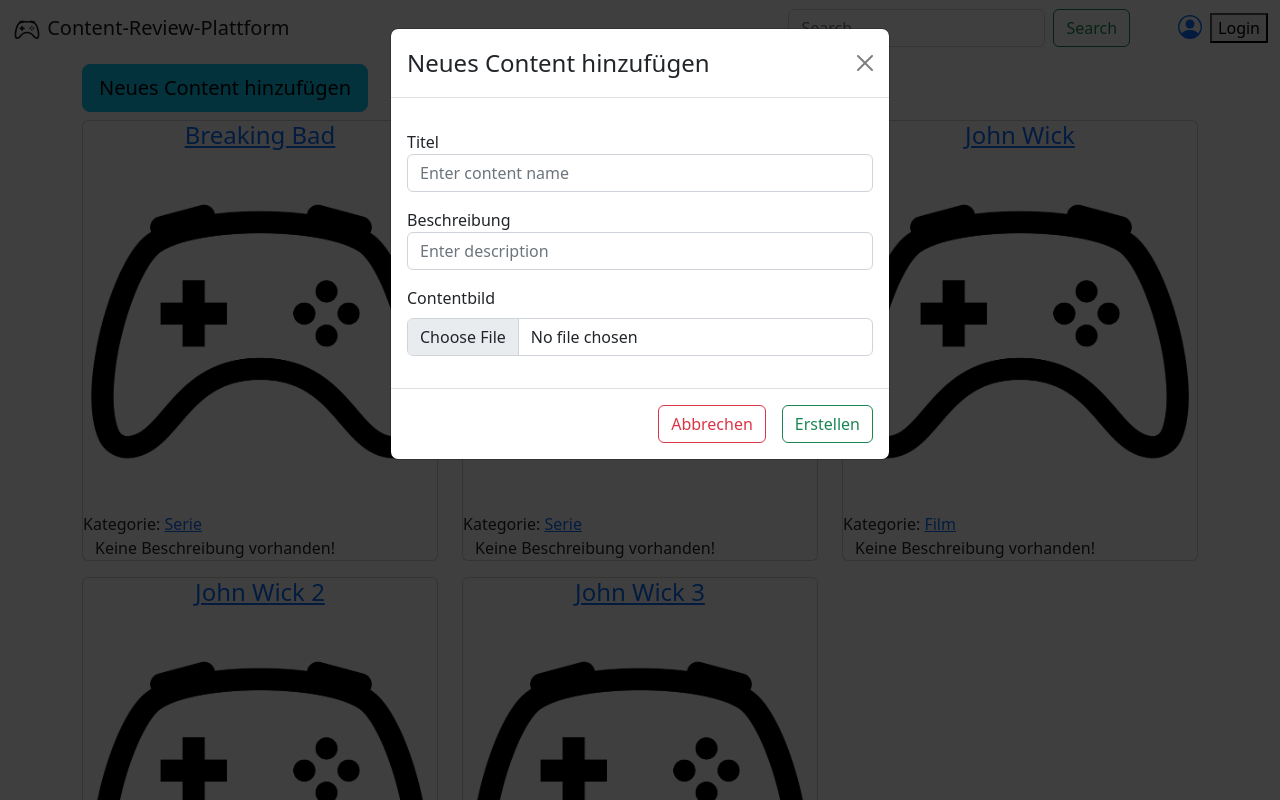
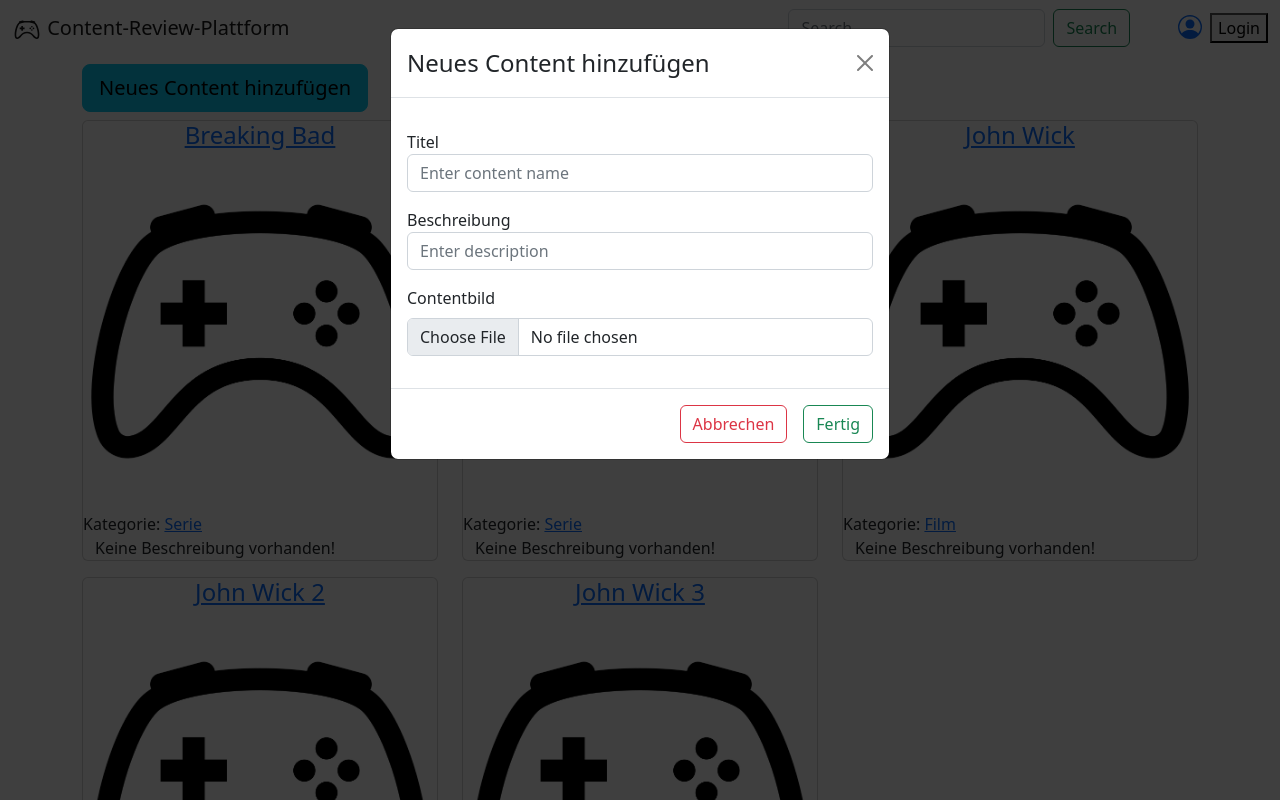
Before and after one commit to dtwach/swt-projekt-grp-5, a PHP site: page /content_overview.php in a window 1280 px wide, after a click on "Neues Content hinzufügen". Run offline with PHP 8.4, Linux system fonts and the light colour scheme; data comes from the database, SQL or seed files in the repository; data that the repository does not hold is empty.

Commit message:
Revert "translation"
This reverts commit 951fb59e35f86ad92dd9017f8f5682c37184a4ed.

```diff
--- a/content_overview.php
+++ b/content_overview.php
@@ -61,7 +61,7 @@
                     <div class="modal-footer gap-2">
                         <button type="button" class="btn btn-default btn-outline-danger"
                             data-bs-dismiss="modal">Abbrechen</button>
-                        <button type="button" class="btn btn-outline-success" data-bs-dismiss="modal">Erstellen</button>
+                        <button type="button" class="btn btn-outline-success" data-bs-dismiss="modal">Fertig</button>
                     </div>
                 </div>
             </div>
```
